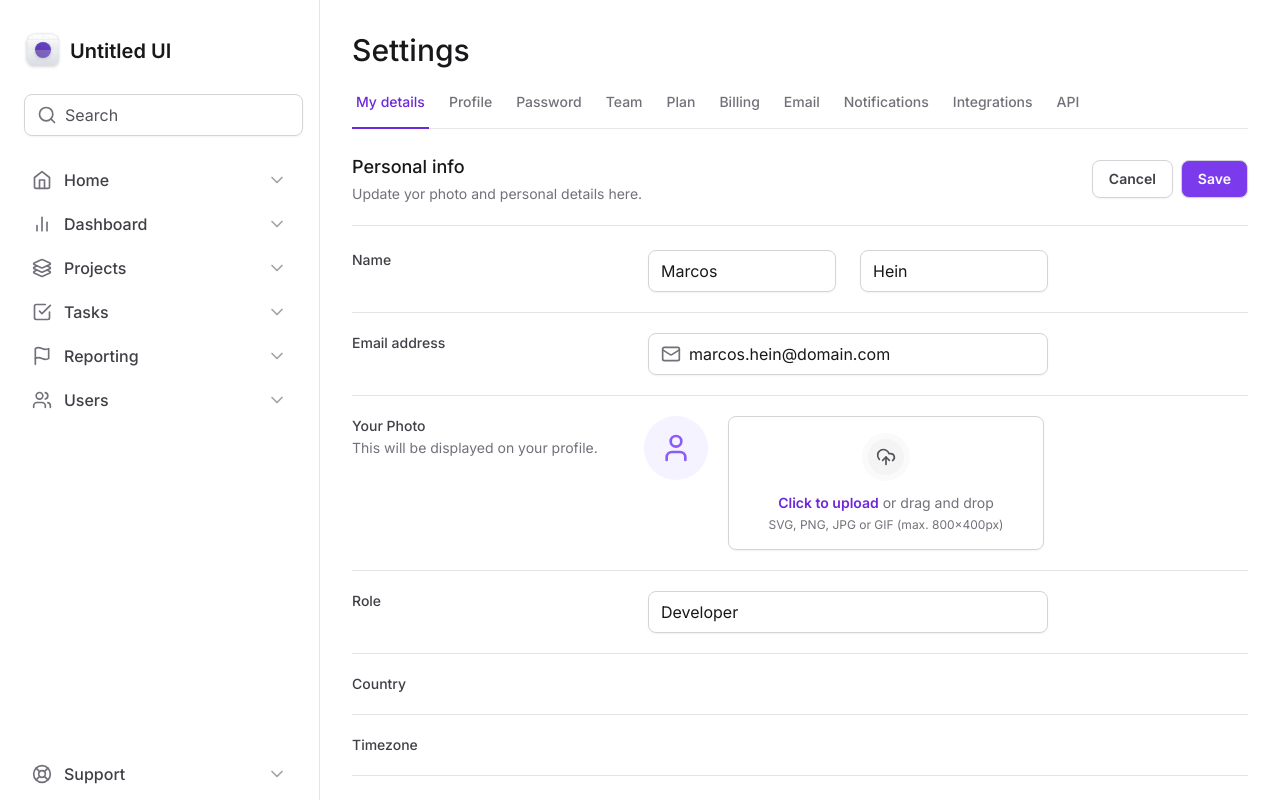
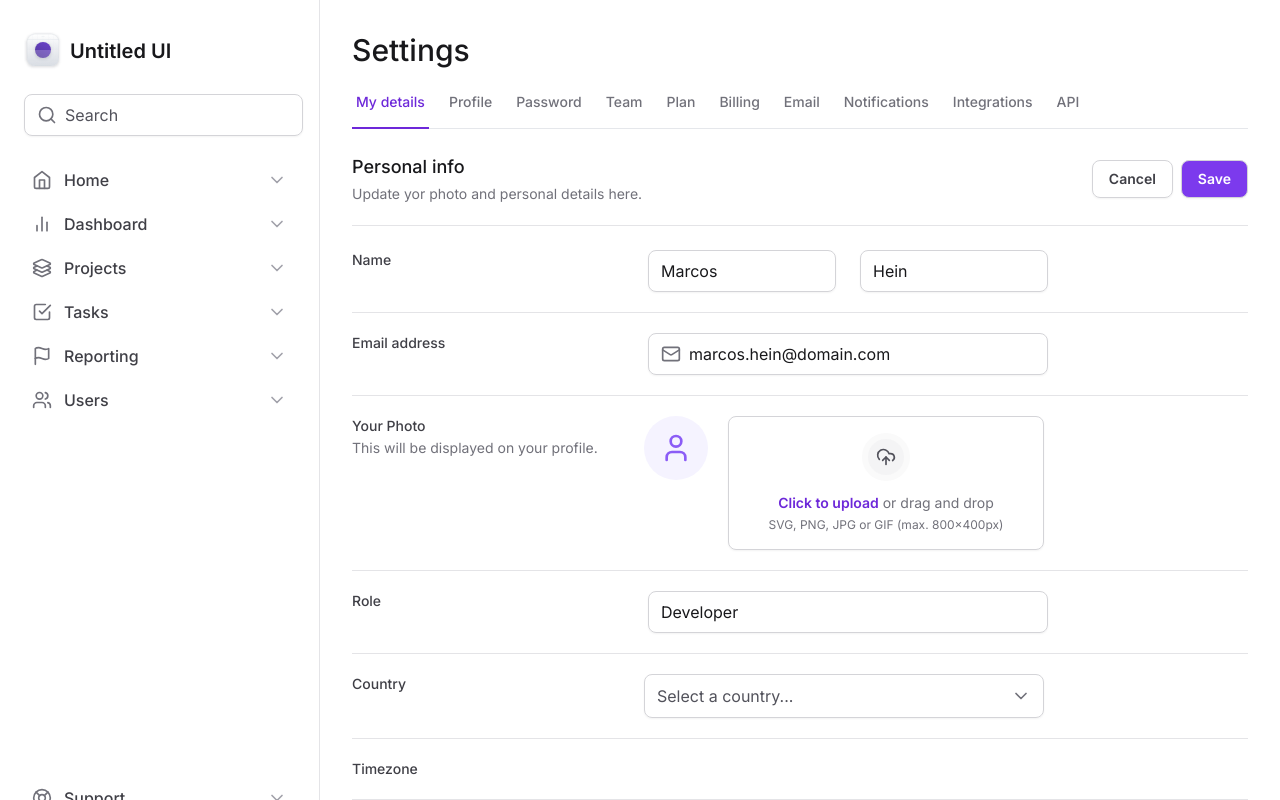
Before and after one commit to marcos-hein/tailwind-next, a Next.js app: page / in a window 1280 px wide. Shown: the top 800 px of the page. Built offline with nearby package versions, Linux system fonts and the light colour scheme.

Commit message:
feat: creates select country

```diff
--- a/package.json
+++ b/package.json
@@ -9,6 +9,7 @@
     "lint": "next lint"
   },
   "dependencies": {
+    "@radix-ui/react-select": "^2.0.0",
     "@radix-ui/react-tabs": "^1.0.4",
     "framer-motion": "^10.16.4",
     "lucide-react": "^0.291.0",
--- a/src/app/page.tsx
+++ b/src/app/page.tsx
@@ -2,6 +2,7 @@
 import { Input } from '../components/Input'
 import { SettingsTabs } from '../components/SettingsTabs'
 import * as FileInput from '../components/Form/FileInput'
+import { Select } from '../components/Form/Select'
 
 export default function Home() {
   return (
@@ -109,7 +110,7 @@
             >
               Country
             </label>
-            <div></div>
+            <Select />
           </div>
 
           <div className="grid grid-cols-form gap-3 pt-5">
--- /dev/null
+++ b/src/components/Form/Select.tsx
@@ -0,0 +1,58 @@
+'use client'
+
+export interface SelectProps {}
+import * as SelectPrimitive from '@radix-ui/react-select'
+import { Check, ChevronDown } from 'lucide-react'
+
+export function Select(props: SelectProps) {
+  return (
+    <SelectPrimitive.Root>
+      <SelectPrimitive.Trigger className="flex h-11 w-full items-center justify-between gap-2 rounded-lg border border-zinc-300 px-3 py-2 shadow-sm data-[placeholder]:text-zinc-600">
+        <SelectPrimitive.Value
+          placeholder="Select a country..."
+          className="text-black"
+        />
+        <SelectPrimitive.Icon>
+          <ChevronDown className="h-5 w-5 text-zinc-500" />
+        </SelectPrimitive.Icon>
+      </SelectPrimitive.Trigger>
+
+      <SelectPrimitive.Portal>
+        <SelectPrimitive.Content
+          side="bottom"
+          position="popper"
+          sideOffset={8}
+          className="z-10 w-[--radix-select-trigger-width] overflow-hidden rounded-lg border border-zinc-200 bg-white"
+        >
+          <SelectPrimitive.Viewport>
+            <SelectPrimitive.Item
+              value="br"
+              className="flex items-center justify-between gap-2 px-3 py-2.5 outline-none data-[highlighted]:bg-zinc-50"
+            >
+              <SelectPrimitive.ItemText className="text-black">
+                Brazil
+              </SelectPrimitive.ItemText>
+
+              <SelectPrimitive.ItemIndicator>
+                <Check className="h-4 w-4 text-violet-500" />
+              </SelectPrimitive.ItemIndicator>
+            </SelectPrimitive.Item>
+
+            <SelectPrimitive.Item
+              value="us"
+              className="flex items-center justify-between gap-2 px-3 py-2.5 outline-none data-[highlighted]:bg-zinc-50"
+            >
+              <SelectPrimitive.ItemText className="text-black">
+                United States
+              </SelectPrimitive.ItemText>
+
+              <SelectPrimitive.ItemIndicator>
+                <Check className="h-4 w-4 text-violet-500" />
+              </SelectPrimitive.ItemIndicator>
+            </SelectPrimitive.Item>
+          </SelectPrimitive.Viewport>
+        </SelectPrimitive.Content>
+      </SelectPrimitive.Portal>
+    </SelectPrimitive.Root>
+  )
+}
```
Also changed, not shown: 1 other file (tests, documents, lock files or other folders).
